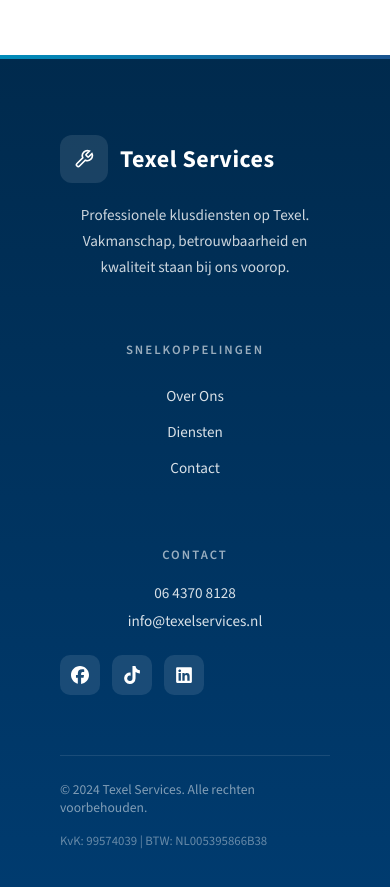
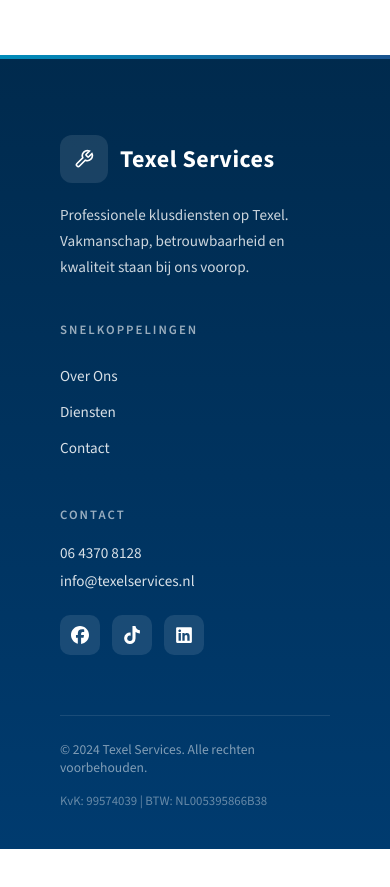
Before and after one commit to RaniMeree/texel, a Next.js app: page / in a window 390 px wide. Shown: the part 5900-6787 px from the top of the page. After the commit the page ends 6749 px from the top, so only its background shows below. Built offline with nearby package versions, Linux system fonts and the light colour scheme.

Commit message:
vertical scroll mobile

```diff
--- a/src/components/Footer.tsx
+++ b/src/components/Footer.tsx
@@ -29,8 +29,8 @@ export default function Footer() {
         maxWidth: 1100,
         margin: '0 auto',
         display: 'grid',
-        gridTemplateColumns: '1.5fr 1fr 1fr',
-        gap: 60,
+        gridTemplateColumns: 'repeat(auto-fit, minmax(220px, 1fr))',
+        gap: 40,
       }}>
         {/* Brand */}
         <div>
@@ -204,21 +204,6 @@ export default function Footer() {
         </p>
       </div>
 
-      <style>{`
-        @media (max-width: 768px) {
-          div[style*="grid-template-columns: 1.5fr 1fr 1fr"] {
-            grid-template-columns: 1fr !important;
-            text-align: center;
-          }
-          div[style*="display: flex"]:has(div[style*="width: 40px"]) {
-            justify-content: center !important;
-          }
-          footer > div:first-of-type {
-            flex-direction: column;
-            text-align: center;
-          }
-        }
-      `}</style>
     </footer>
   );
 }
```
